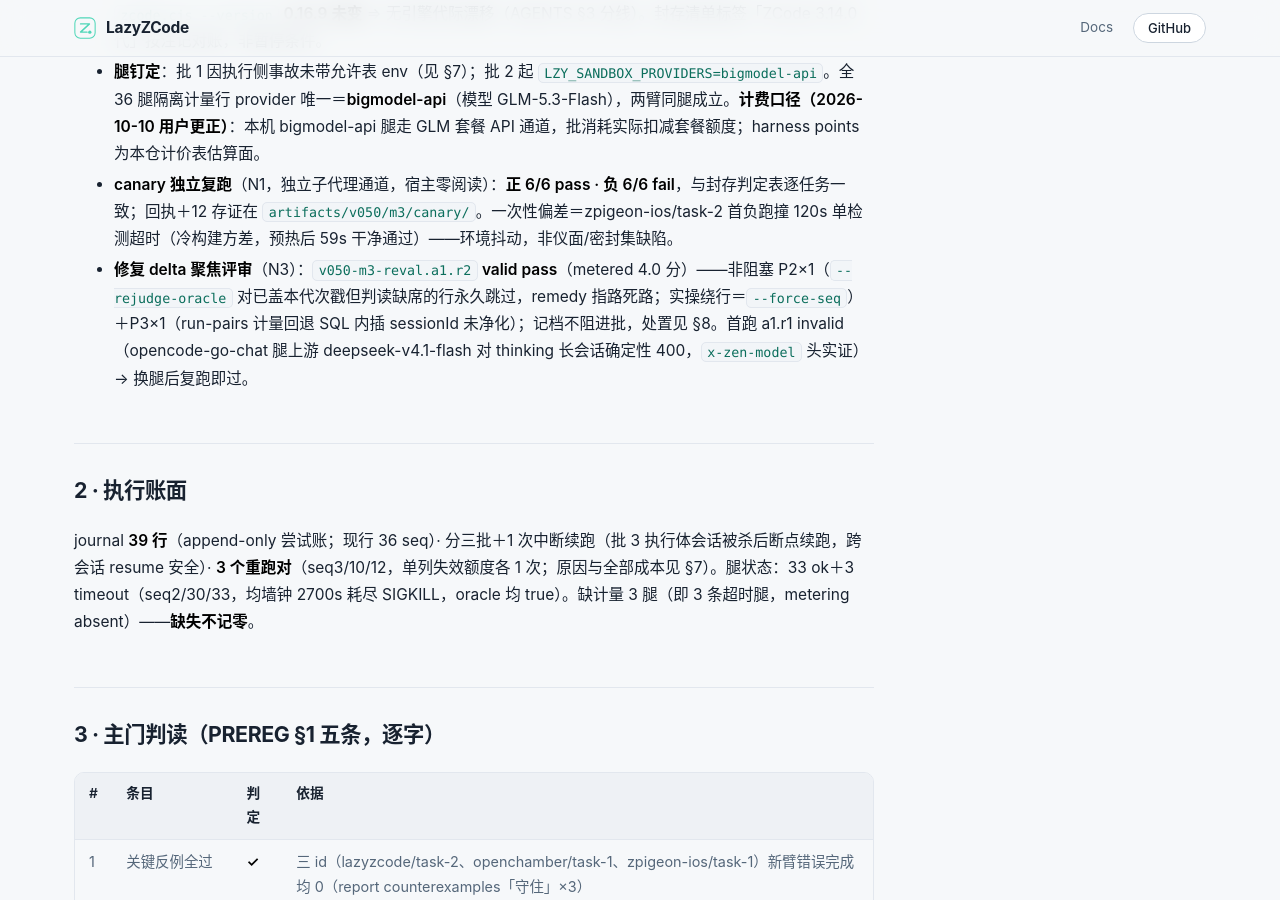
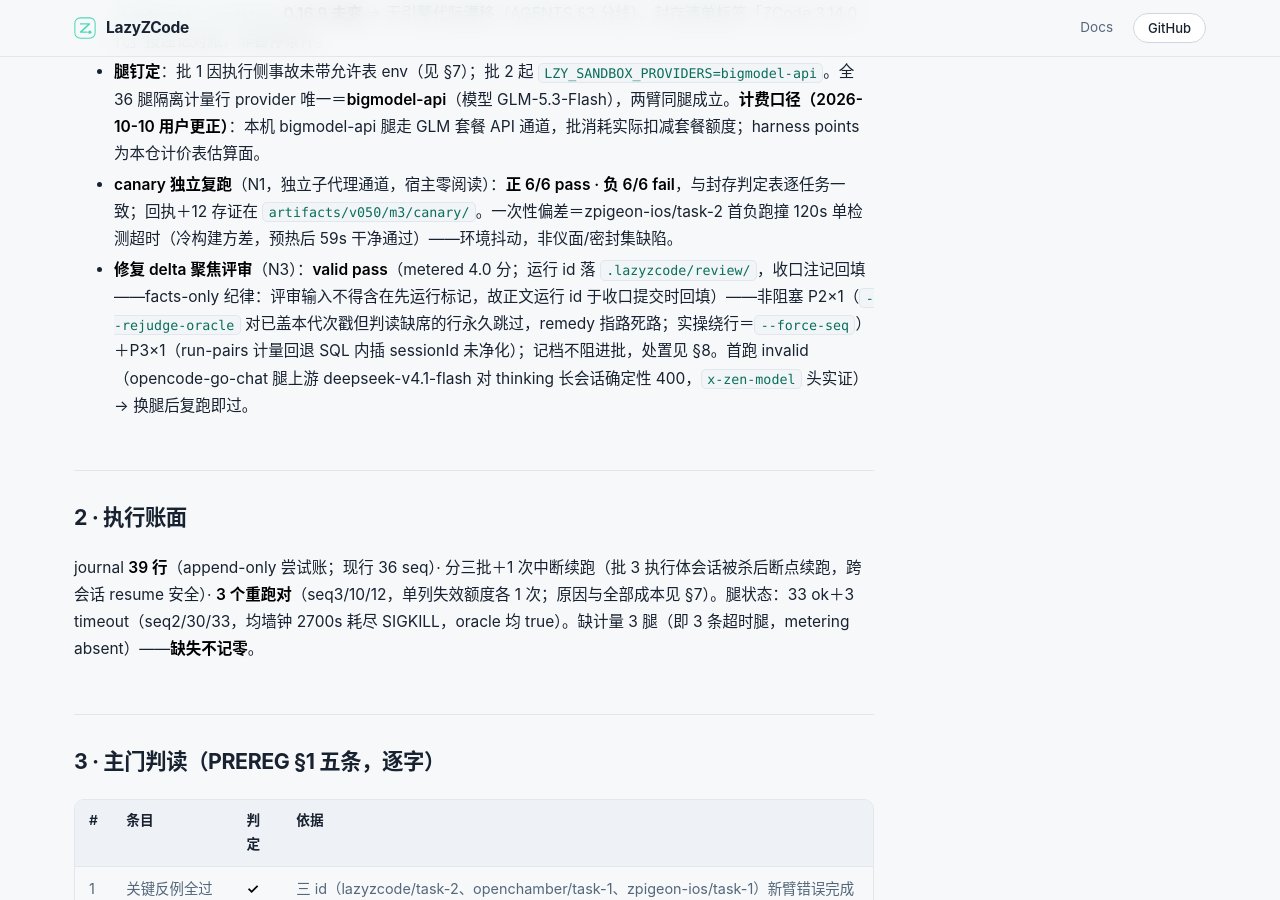
Before and after one commit to Acfufu/lazyzcode, a Jekyll site: the page built from docs/spikes/v050-m3-report.md, in a window 1280 px wide and 900 px high, scrolled down 564 px. Built offline with Jekyll 4.4.1, drawn with Linux system fonts in a browser that asks for light colours; our own code applies the rules of GitHub Pages for plain Markdown files; some of the changed text lies outside the part shown.

Commit message:
docs(report): M3 报告运行标记中性化——facts-only 纪律（评审输入不得含本 goal 在先运行标记）
a1.r3/r4 两职责轮 leak 拒实锤：已跟踪报告正文引用 v050-m3-reval.a1.r2 进候选快照触发
leak 前置拒（spawn 前零消耗）。本修＝正文运行 id 中性化（收口提交回填完整 id，M2 先例）；
代价＝树变更 ⇒ F1–F6 绿半指纹过期，按纪律全量重取证（gen2）。

Goal: v050-m3-reval#F6

```diff
--- a/docs/spikes/v050-m3-report.md
+++ b/docs/spikes/v050-m3-report.md
@@ -8,7 +8,7 @@ goal `v050-m3-reval`（HEAVY · risk med）· 计划快照 sha256 `6cb15e7846e0f
 - **环境轴实读与封存标签对账**：node v24.19.0／bun 1.3.14／Xcode 27.0 (27A266a)／iPhone 17 Pro 模拟器在场；壳 Info.plist **3.14.5**（2026-10-08 13:58 自动更新，计划写预期 3.14.4——漂移注记）；引擎权威 `zcode.cjs --version` **0.16.9 未变** ⇒ 无引擎代际漂移（AGENTS §3 分线）。封存清单标签「ZCode 3.14.0 代」按注记对账，非暂停条件。
 - **腿钉定**：批 1 因执行侧事故未带允许表 env（见 §7）；批 2 起 `LZY_SANDBOX_PROVIDERS=bigmodel-api`。全 36 腿隔离计量行 provider 唯一＝**bigmodel-api**（模型 GLM-5.3-Flash），两臂同腿成立。**计费口径（2026-10-10 用户更正）**：本机 bigmodel-api 腿走 GLM 套餐 API 通道，批消耗实际扣减套餐额度；harness points 为本仓计价表估算面。
 - **canary 独立复跑**（N1，独立子代理通道，宿主零阅读）：**正 6/6 pass · 负 6/6 fail**，与封存判定表逐任务一致；回执＋12 存证在 `artifacts/v050/m3/canary/`。一次性偏差＝zpigeon-ios/task-2 首负跑撞 120s 单检测超时（冷构建方差，预热后 59s 干净通过）——环境抖动，非仪面/密封集缺陷。
-- **修复 delta 聚焦评审**（N3）：`v050-m3-reval.a1.r2` **valid pass**（metered 4.0 分）——非阻塞 P2×1（`--rejudge-oracle` 对已盖本代次戳但判读缺席的行永久跳过，remedy 指路死路；实操绕行＝`--force-seq`）＋P3×1（run-pairs 计量回退 SQL 内插 sessionId 未净化）；记档不阻进批，处置见 §8。首跑 a1.r1 invalid（opencode-go-chat 腿上游 deepseek-v4.1-flash 对 thinking 长会话确定性 400，`x-zen-model` 头实证）→ 换腿后复跑即过。
+- **修复 delta 聚焦评审**（N3）：**valid pass**（metered 4.0 分；运行 id 落 `.lazyzcode/review/`，收口注记回填——facts-only 纪律：评审输入不得含在先运行标记，故正文运行 id 于收口提交时回填）——非阻塞 P2×1（`--rejudge-oracle` 对已盖本代次戳但判读缺席的行永久跳过，remedy 指路死路；实操绕行＝`--force-seq`）＋P3×1（run-pairs 计量回退 SQL 内插 sessionId 未净化）；记档不阻进批，处置见 §8。首跑 invalid（opencode-go-chat 腿上游 deepseek-v4.1-flash 对 thinking 长会话确定性 400，`x-zen-model` 头实证）→ 换腿后复跑即过。
 
 ## 2 · 执行账面
 
@@ -52,10 +52,10 @@ journal **39 行**（append-only 尝试账；现行 36 seq）· 分三批＋1
 
 1. **执行侧 env 事故（批 1）**：N5 启动 shell 漏导出 `LZY_SANDBOX_PROVIDERS` → 新臂腿内评审义务不可满足（空允许表前置拒族；旧臂 0.4.1 无此机制不受影响）。实锤 seq12 首跑：agent HEAVY 全链走完（6/6 步、oracle=true）后 finish 被义务评审拦，**按 ADR-0037 具名收束**（handoff、如实报告、目标保持 executing）——义务阻塞收束的真会话样本。处置：批 2 起带 env；seq3/10/12 按单列额度 `--force-seq` 重跑（各 1 次），原行保留＝尝试账；三条重跑后全部 ok/goalDone=true/oracle=true（9.39/8.32/2.90 分）。档案 `artifacts/v050/m3/preflight/leg-incident.md`。
 2. **超时腿×3**（seq2 old、seq30 new、seq33 old）：墙钟 2700s 耗尽 harness SIGKILL；oracle 均 true（交付物已在夹具）但 goal 循环未及 finish；计量 absent（WAL 脏＋immutable 直读无行）——缺失不记零。其中 lazyzcode/task-2::t2 对（seq33 old done vs seq30 new timeout）是唯一 old 臂 goalDone 占优对。
-3. **评审 a1.r1 invalid**：opencode-go-chat 腿上游 deepseek-v4.1-flash 对 thinking 长会话确定性 400（`reasoning_content must be passed back`；单/双轮探针过、评审级长会话必死）——换 bigmodel-api 腿后复跑过。该腿随后周额度耗尽（用户报），对批无影响（批已钉 bigmodel-api）。
+3. **评审首跑 invalid**：opencode-go-chat 腿上游 deepseek-v4.1-flash 对 thinking 长会话确定性 400（`reasoning_content must be passed back`；单/双轮探针过、评审级长会话必死）——换 bigmodel-api 腿后复跑过。该腿随后周额度耗尽（用户报），对批无影响（批已钉 bigmodel-api）。
 4. **壳版本漂移注记**：3.14.4→3.14.5（2026-10-08 13:58 自动更新，N1②③ 之间）；引擎权威 0.16.9 未变，非代际漂移；批内两臂同引擎。
 5. **harness 修复两件（批前，M2 收口后）**：兄弟仓 pin 方言回退＋物化 fail-closed＋预飞前置拒（P0，防 zpigeon 12 腿静默打废——批内 zpigeon 12 腿全过即其量产验证）；`ORACLE_JUDGE=3` 代次常量（P1）。均 commit 3d38113，819/819 绿。
-6. **非阻塞发现处置**：a1.r2 P2（rejudge remedy 死路指路）——登记为 M4 前小修候选（修法：跳过条件加「oraclePassed 为 null 不跳」或 remedy 文案分叉）；P3（SQL 净化）——同列。均不涉本批数据有效性。
+6. **非阻塞发现处置**：职责评审轮 P2（rejudge remedy 死路指路）——登记为 M4 前小修候选（修法：跳过条件加「oraclePassed 为 null 不跳」或 remedy 文案分叉）；P3（SQL 净化）——同列。均不涉本批数据有效性。
 
 ## 8 · 结论
 
```
